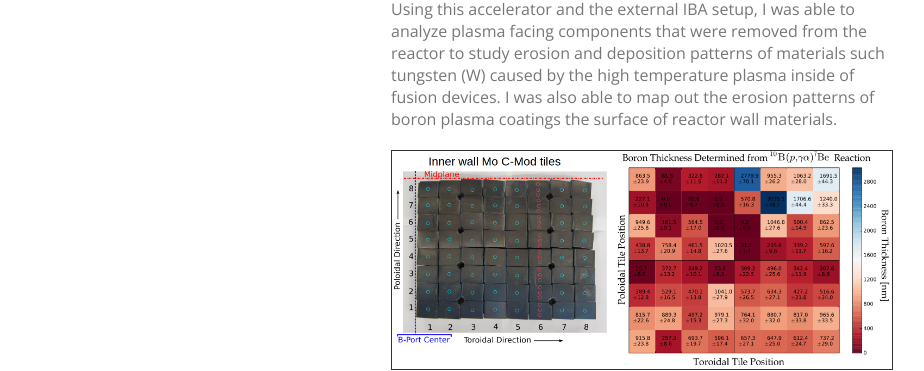
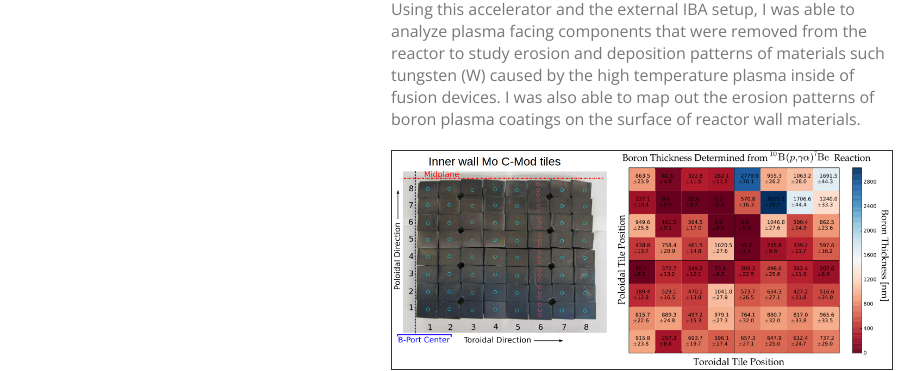
Before and after one commit to hbar/hbar.github.io, a Jekyll site: the page built from _posts/2009-09-01-iba-tandem-accelerator.md, in a window 1280 px wide and 900 px high, scrolled down 1553 px. Shown: the part 323-694 px from the top of the window, without its empty margins (179-1103 px from the left). Built offline with Jekyll 4.4.1, drawn with Linux system fonts in a browser that asks for light colours.

```diff
--- a/_posts/2009-09-01-iba-tandem-accelerator.md
+++ b/_posts/2009-09-01-iba-tandem-accelerator.md
@@ -14,6 +14,6 @@ After completion the accelerator construction, I developed a beamline that produ
 
 ![TungstenMigration](/images/TungstenMigration.png){: .inline-img}
 
-Using this accelerator and the external IBA setup, I was able to analyze plasma facing components that were removed from the reactor to study erosion and deposition patterns of materials such tungsten (W) caused by the high temperature plasma inside of fusion devices. I was also able to map out the erosion patterns of boron plasma coatings the surface of reactor wall materials.
+Using this accelerator and the external IBA setup, I was able to analyze plasma facing components that were removed from the reactor to study erosion and deposition patterns of materials such tungsten (W) caused by the high temperature plasma inside of fusion devices. I was also able to map out the erosion patterns of boron plasma coatings on the surface of reactor wall materials.
 
 ![BoronMap](/images/XPigeAnalysis2DCombined.png){: .inline-img}
```
Also changed, not shown: _posts/2014-01-28-aims-diagnostic.md (+1 -1 lines).
